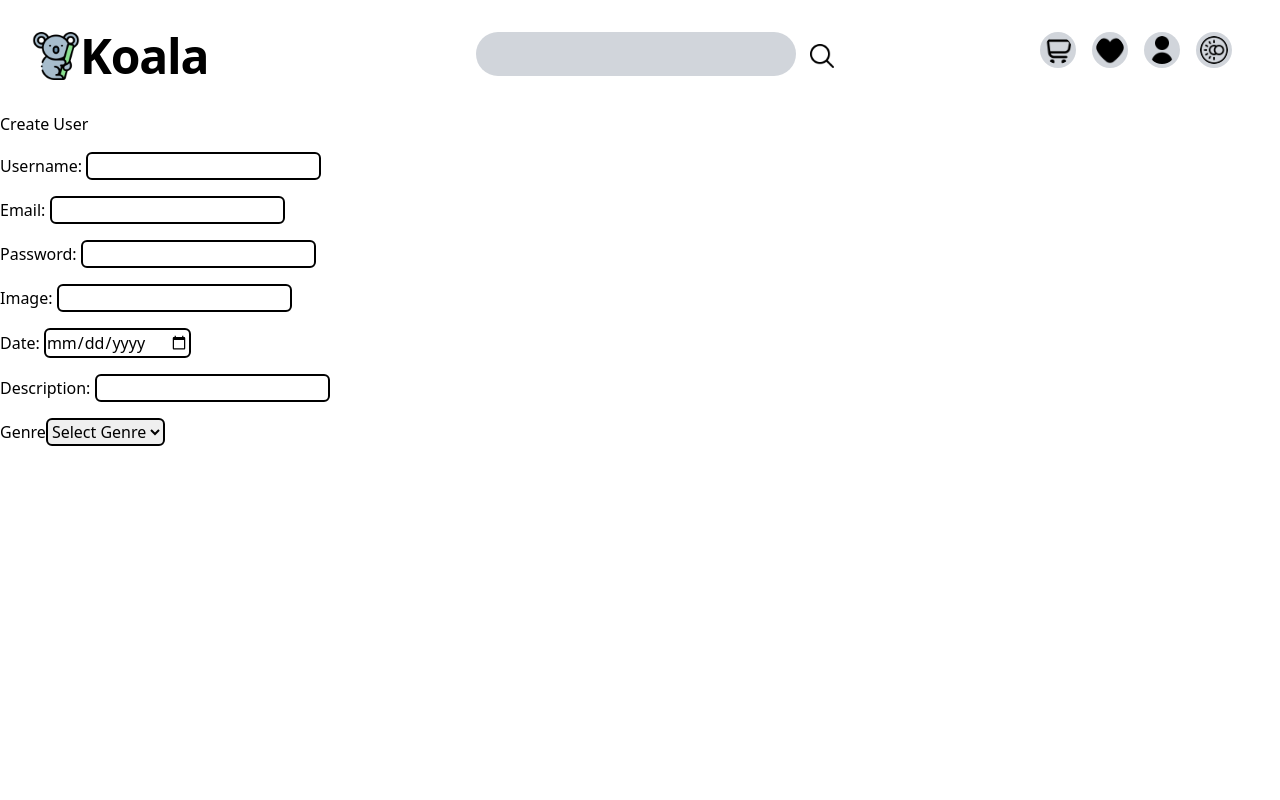
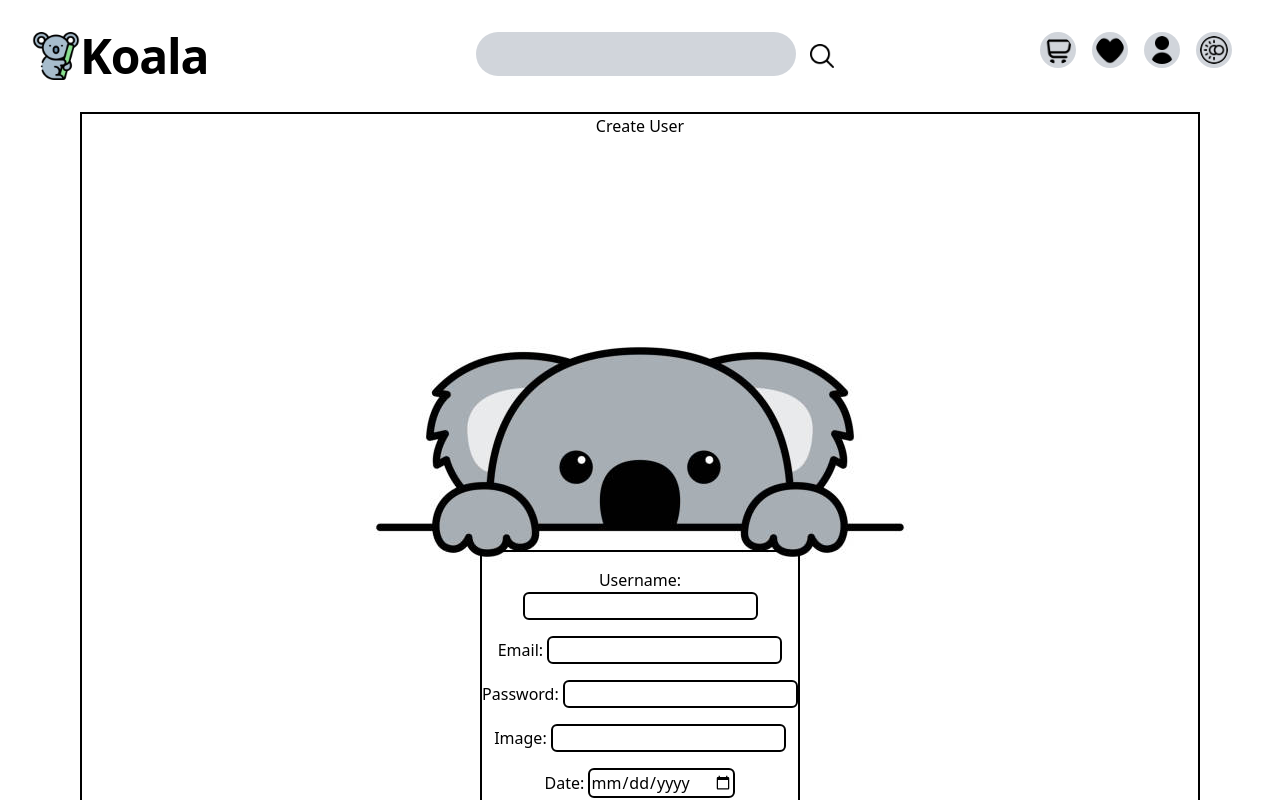
Before and after one commit to Koalaxy-PF/PF_VIDEOGAMES, a React (Vite) app in the folder FRONT_VIDEOGAMES/: page / in a window 1280 px wide. Shown: the top 800 px of the page. Built offline with nearby package versions, Linux system fonts and the light colour scheme.

Commit message:
add img y style form

```diff
--- a/FRONT_VIDEOGAMES/src/views/createUser/createUser.jsx
+++ b/FRONT_VIDEOGAMES/src/views/createUser/createUser.jsx
@@ -2,6 +2,7 @@ import React, { useState } from "react";
 //import { useDispatch, useSelector } from "react-redux";
 //import {Link} from "react-router-dom";
 //import validate from "./validators.jsx";
+import img from '../../assets/create/ImgForm.jpeg'
 
 export default function CreateUser() {
  // const dispatch = useDispatch();
@@ -46,9 +47,10 @@ export default function CreateUser() {
           <button>BACKOALA</button>
         </Link>
       </div> */}
-      <div>
-        <h1>Create User</h1>
-        <form>
+      <div class='justify-center border-solid border-2 border-black m-auto text-center bg mx-20' >
+        <h1 class='mb-10'>Create User</h1>
+        <img class='justify-center m-auto relative bottom-8 h-85' src={img} alt="" />
+        <form class='border-solid border-2 border-black w-80 m-auto relative bottom-60'>
           <div class='my-4'>
             <label>Username: </label>{" "}
             <input onChange={(e) => handleInputChange(e)} class='border-solid border-2 border-black rounded-md'
```
Also changed, not shown: FRONT_VIDEOGAMES/src/assets/create/ImgForm.jpeg (added).
